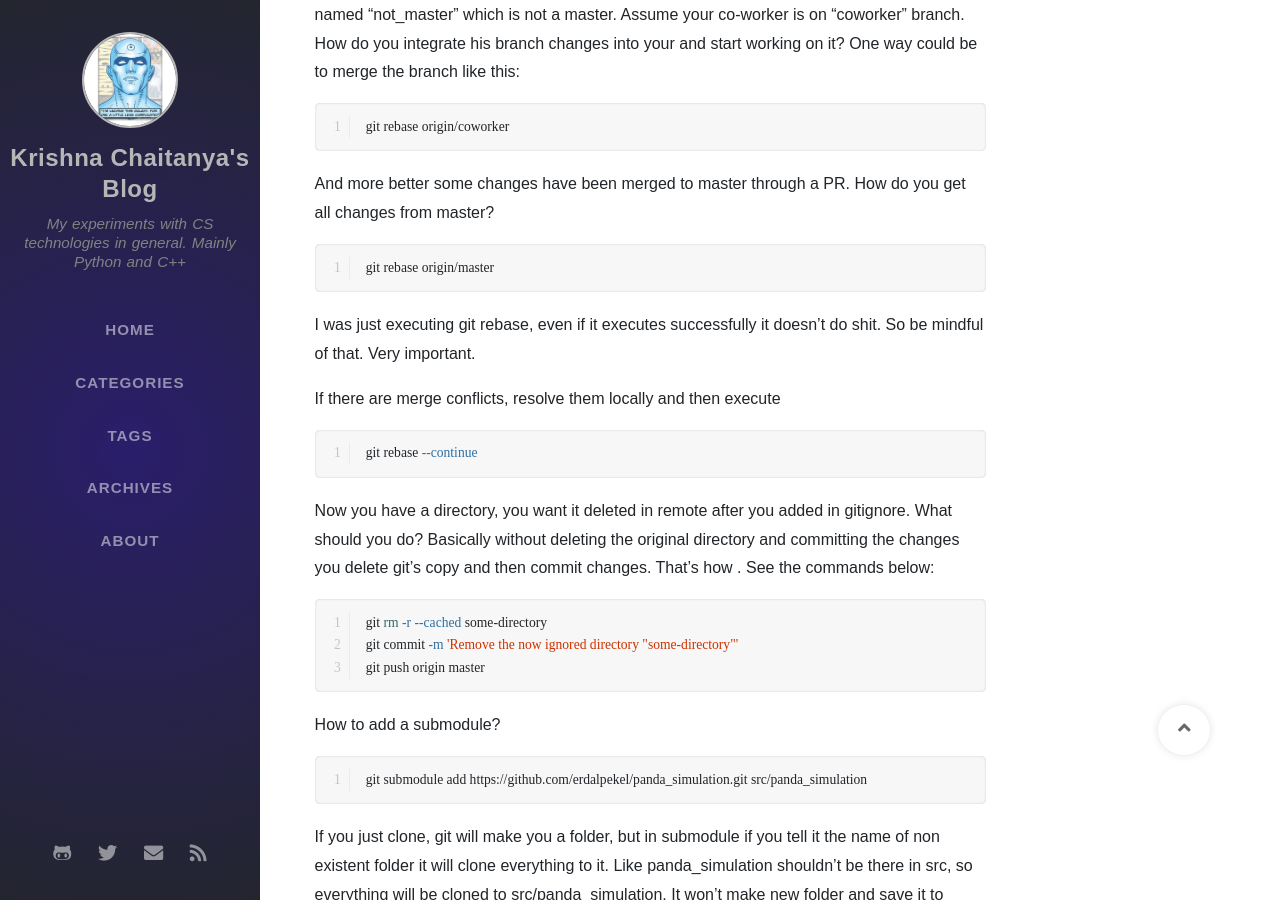
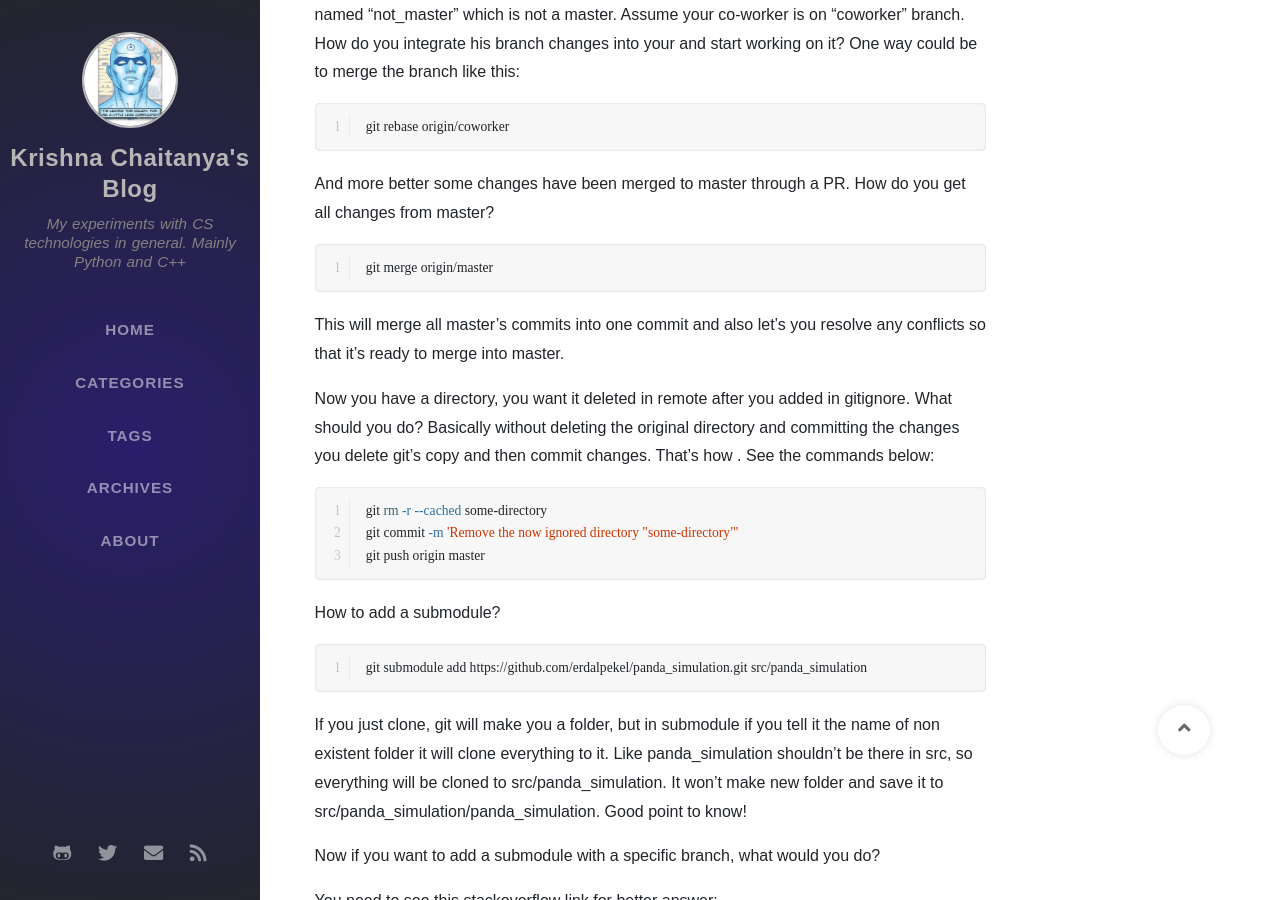
Before and after one commit to krishnachaitanya9/krishnachaitanya9.github.io, a Jekyll site: the page built from _posts/2020-02-10-Daily_Git_commands.md, in a window 1280 px wide and 900 px high, scrolled down 908 px. Built offline with Jekyll 4.4.1, drawn with Linux system fonts in a browser that asks for light colours; nearby versions of some CDN libraries; some web fonts are replaced.

Commit message:
Blog Content

````diff
--- a/_posts/2020-02-10-Daily_Git_commands.md
+++ b/_posts/2020-02-10-Daily_Git_commands.md
@@ -44,16 +44,10 @@ git rebase origin/coworker
 And more better some changes have been merged to master through a PR. How do you get all changes from master?
 
 ```bash
-git rebase origin/master
+git merge origin/master
 ```
 
-I was just executing git rebase, even if it executes successfully it doesn't do shit. So be mindful of that. Very important.
-
-If there are merge conflicts, resolve them locally and then execute
-
-```bash
-git rebase --continue
-```
+This will merge all master's commits into one commit and also let's you resolve any conflicts so that it's ready to merge into master.
 
 Now you have a directory, you want it deleted in remote after you added in gitignore. What should you do? Basically without deleting the original directory and committing the changes you delete git's copy and then commit changes. That's how . See the commands below:
 
````
